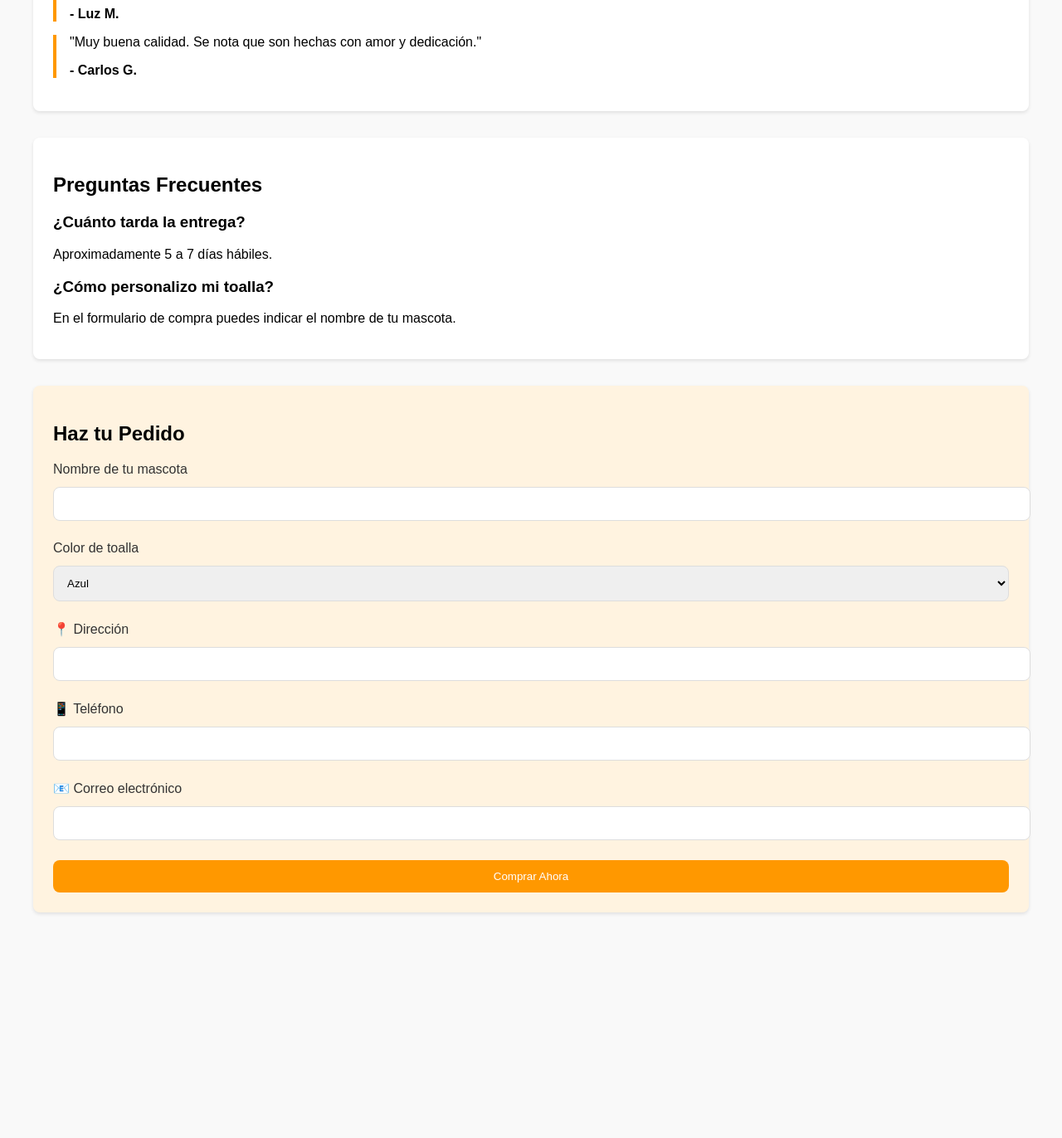
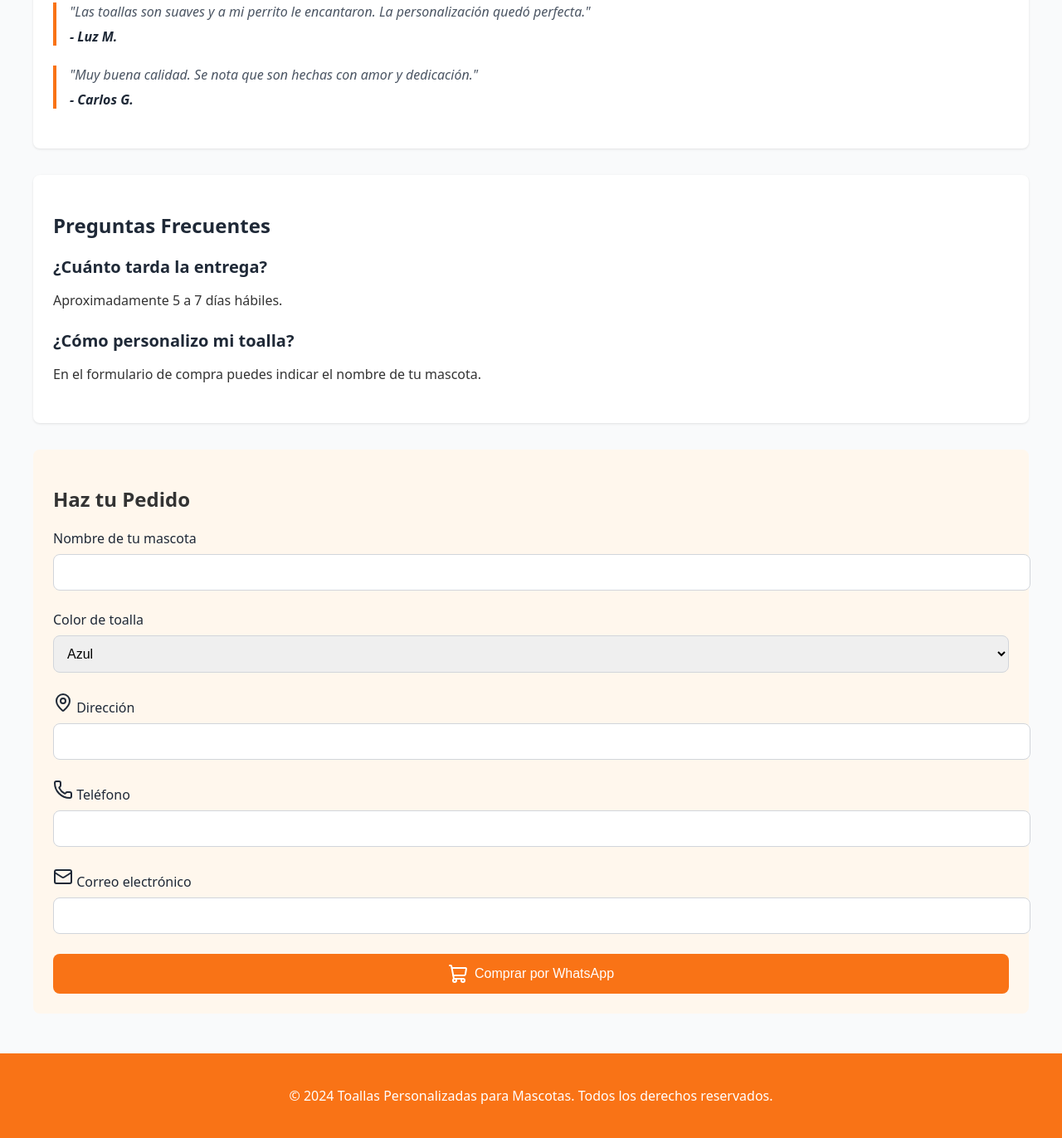
Before and after one commit to surtidomarket/petshop-uncolor, a website: page index.html in a window 1280 px wide. Shown: the part 803-2175 px from the top of the page at 83% size. Before the commit the page ends 1935 px from the top, so only its background shows below. Drawn offline with nearby package versions, Linux system fonts and the light colour scheme.

Commit message:
Update index.html

```diff
--- a/index.html
+++ b/index.html
@@ -4,26 +4,207 @@
     <meta charset="UTF-8">
     <meta name="viewport" content="width=device-width, initial-scale=1.0">
     <title>Toallas Personalizadas para Mascotas</title>
+    <script src="https://unpkg.com/lucide@latest"></script>
     <style>
-        body { font-family: Arial, sans-serif; margin: 0; padding: 0; background-color: #f9f9f9; }
-        header { background-color: #ff9800; color: white; padding: 1rem; text-align: center; }
-        nav { background-color: #ffcc80; padding: 0.5rem; text-align: center; position: sticky; top: 0; z-index: 50; box-shadow: 0 2px 4px rgba(0,0,0,0.1); }
-        nav a { margin: 0 1rem; color: #333; text-decoration: none; font-weight: bold; transition: color 0.3s; }
-        nav a:hover { color: #ff9800; }
-        .container { max-width: 1200px; margin: 0 auto; padding: 0 1rem; }
-        .carousel { display: flex; overflow-x: auto; gap: 1rem; padding: 1.5rem; background-color: #fff; border-radius: 0.5rem; box-shadow: 0 2px 4px rgba(0,0,0,0.1); margin: 2rem 0; }
-        .carousel img { width: 288px; height: 192px; object-fit: cover; border-radius: 0.5rem; transition: transform 0.3s; flex-shrink: 0; }
-        .carousel img:hover { transform: scale(1.05); }
-        .section { background-color: white; margin: 2rem 0; padding: 1.5rem; border-radius: 0.5rem; box-shadow: 0 2px 4px rgba(0,0,0,0.1); }
-        .testimonial { border-left: 4px solid #ff9800; padding-left: 1rem; margin: 1rem 0; }
-        .form { background-color: #fff3e0; padding: 1.5rem; border-radius: 0.5rem; margin: 2rem 0; box-shadow: 0 2px 4px rgba(0,0,0,0.1); }
-        .form-group { margin-bottom: 1.5rem; }
-        .form-label { display: block; font-weight: 500; margin-bottom: 0.5rem; color: #333; }
-        .form-input, .form-select { width: 100%; padding: 0.75rem; border: 1px solid #ddd; border-radius: 0.5rem; margin-top: 0.25rem; }
-        .form-input:focus, .form-select:focus { outline: none; border-color: #ff9800; box-shadow: 0 0 0 2px rgba(255,152,0,0.2); }
-        .button { width: 100%; background-color: #ff9800; color: white; padding: 0.75rem 1.5rem; border: none; border-radius: 0.5rem; font-weight: 500; cursor: pointer; transition: background-color 0.3s; }
-        .button:hover { background-color: #f57c00; }
-        footer { background-color: #ff9800; color: white; text-align: center; padding: 1.5rem; margin-top: 3rem; }
+        body {
+            font-family: system-ui, -apple-system, sans-serif;
+            margin: 0;
+            padding: 0;
+            background-color: rgb(249 250 251);
+            color: #333;
+        }
+
+        .container {
+            max-width: 1200px;
+            margin: 0 auto;
+            padding: 0 1rem;
+        }
+
+        header {
+            background-color: rgb(249 115 22);
+            color: white;
+            padding: 1.5rem 0;
+        }
+
+        header h1 {
+            font-size: 2.5rem;
+            margin-bottom: 0.5rem;
+            text-align: center;
+        }
+
+        header p {
+            font-size: 1.125rem;
+            margin: 0;
+            text-align: center;
+        }
+
+        nav {
+            background-color: rgb(254 215 170);
+            position: sticky;
+            top: 0;
+            z-index: 50;
+            box-shadow: 0 1px 3px rgba(0,0,0,0.1);
+            padding: 0.75rem 0;
+        }
+
+        nav .nav-links {
+            display: flex;
+            justify-content: center;
+            gap: 1.5rem;
+        }
+
+        nav a {
+            color: rgb(31 41 55);
+            text-decoration: none;
+            font-weight: 500;
+            transition: color 0.2s;
+        }
+
+        nav a:hover {
+            color: rgb(249 115 22);
+        }
+
+        .products {
+            display: flex;
+            overflow-x: auto;
+            gap: 1.5rem;
+            padding: 1rem 0.5rem;
+            margin: 2rem 0;
+        }
+
+        .products img {
+            width: 18rem;
+            height: 12rem;
+            object-fit: cover;
+            border-radius: 0.5rem;
+            box-shadow: 0 1px 3px rgba(0,0,0,0.1);
+            transition: transform 0.3s;
+        }
+
+        .products img:hover {
+            transform: scale(1.05);
+        }
+
+        .section {
+            background-color: white;
+            border-radius: 0.5rem;
+            box-shadow: 0 1px 3px rgba(0,0,0,0.1);
+            padding: 1.5rem;
+            margin-bottom: 2rem;
+        }
+
+        .section h2 {
+            font-size: 1.5rem;
+            margin-bottom: 1rem;
+            color: rgb(31 41 55);
+        }
+
+        .testimonial {
+            border-left: 4px solid rgb(249 115 22);
+            padding-left: 1rem;
+            margin: 1.5rem 0;
+        }
+
+        .testimonial p {
+            margin: 0.5rem 0;
+            color: rgb(75 85 99);
+            font-style: italic;
+        }
+
+        .testimonial .author {
+            font-weight: 600;
+            color: rgb(31 41 55);
+        }
+
+        .faq-item {
+            margin-bottom: 1.5rem;
+        }
+
+        .faq-item h3 {
+            font-size: 1.25rem;
+            margin-bottom: 0.5rem;
+            color: rgb(31 41 55);
+        }
+
+        .order-form {
+            background-color: rgb(255 247 237);
+            border-radius: 0.5rem;
+            padding: 1.5rem;
+            margin-bottom: 2rem;
+        }
+
+        .form-group {
+            margin-bottom: 1.5rem;
+        }
+
+        .form-label {
+            display: block;
+            font-weight: 500;
+            margin-bottom: 0.5rem;
+            color: rgb(31 41 55);
+        }
+
+        .form-label i {
+            margin-right: 0.5rem;
+            vertical-align: middle;
+        }
+
+        .form-input,
+        .form-select {
+            width: 100%;
+            padding: 0.75rem;
+            border: 1px solid rgb(209 213 219);
+            border-radius: 0.5rem;
+            font-size: 1rem;
+            transition: all 0.2s;
+        }
+
+        .form-input:focus,
+        .form-select:focus {
+            outline: none;
+            border-color: rgb(249 115 22);
+            box-shadow: 0 0 0 3px rgba(249, 115, 22, 0.1);
+        }
+
+        .submit-button {
+            width: 100%;
+            background-color: rgb(249 115 22);
+            color: white;
+            border: none;
+            border-radius: 0.5rem;
+            padding: 0.75rem;
+            font-size: 1rem;
+            font-weight: 500;
+            cursor: pointer;
+            transition: background-color 0.2s;
+            display: flex;
+            align-items: center;
+            justify-content: center;
+            gap: 0.5rem;
+        }
+
+        .submit-button:hover {
+            background-color: rgb(234 88 12);
+        }
+
+        footer {
+            background-color: rgb(249 115 22);
+            color: white;
+            padding: 1.5rem 0;
+            margin-top: 3rem;
+            text-align: center;
+        }
+
+        @media (max-width: 640px) {
+            .nav-links {
+                flex-wrap: wrap;
+            }
+
+            .products img {
+                width: 16rem;
+                height: 10rem;
+            }
+        }
     </style>
 </head>
 <body>
@@ -36,20 +217,22 @@
 
     <nav>
         <div class="container">
-            <a href="#productos">Productos</a>
-            <a href="#testimonios">Testimonios</a>
-            <a href="#faq">Preguntas Frecuentes</a>
-            <a href="#comprar">Comprar</a>
+            <div class="nav-links">
+                <a href="#productos">Productos</a>
+                <a href="#testimonios">Testimonios</a>
+                <a href="#faq">Preguntas Frecuentes</a>
+                <a href="#comprar">Comprar</a>
+            </div>
         </div>
     </nav>
 
     <main class="container">
-        <section id="productos" class="carousel">
-            <img src="https://i.ibb.co/fz9MLtyr/rosada.png" alt="Toalla Personalizada 1">
-            <img src="https://i.ibb.co/4w2rMMcL/cafe.jpg" alt="Toalla Personalizada 2">
-            <img src="https://i.ibb.co/wBXjW5P/azul.jpg" alt="Toalla Personalizada 3">
-            <img src="https://i.ibb.co/5nbRDqc/crema.jpg" alt="Toalla Personalizada 4">
-            <img src="https://i.ibb.co/P48bDDV/amarilla.jpg" alt="Toalla Personalizada 5">
+        <section id="productos" class="products">
+            <img src="https://images.unsplash.com/photo-1581888227599-779811939961?w=800&auto=format&fit=crop&q=60" alt="Toalla Rosa">
+            <img src="https://images.unsplash.com/photo-1606225457115-9b0de873c5db?w=800&auto=format&fit=crop&q=60" alt="Toalla Marrón">
+            <img src="https://images.unsplash.com/photo-1583336663277-620dc1996580?w=800&auto=format&fit=crop&q=60" alt="Toalla Azul">
+            <img src="https://images.unsplash.com/photo-1601758228041-f3b2795255f1?w=800&auto=format&fit=crop&q=60" alt="Toalla Crema">
+            <img src="https://images.unsplash.com/photo-1548199973-03cce0bbc87b?w=800&auto=format&fit=crop&q=60" alt="Toalla Amarilla">
         </section>
 
         <section class="section">
@@ -61,65 +244,111 @@
             <h2>Testimonios</h2>
             <div class="testimonial">
                 <p>"Las toallas son suaves y a mi perrito le encantaron. La personalización quedó perfecta."</p>
-                <p><strong>- Luz M.</strong></p>
+                <p class="author">- Luz M.</p>
             </div>
             <div class="testimonial">
                 <p>"Muy buena calidad. Se nota que son hechas con amor y dedicación."</p>
-                <p><strong>- Carlos G.</strong></p>
+                <p class="author">- Carlos G.</p>
             </div>
         </section>
 
         <section id="faq" class="section">
             <h2>Preguntas Frecuentes</h2>
-            <div>
+            <div class="faq-item">
                 <h3>¿Cuánto tarda la entrega?</h3>
                 <p>Aproximadamente 5 a 7 días hábiles.</p>
             </div>
-            <div>
+            <div class="faq-item">
                 <h3>¿Cómo personalizo mi toalla?</h3>
                 <p>En el formulario de compra puedes indicar el nombre de tu mascota.</p>
             </div>
         </section>
 
-        <section id="comprar" class="form">
+        <section id="comprar" class="order-form">
             <h2>Haz tu Pedido</h2>
-            <form id="orderForm">
+            <form id="orderForm" onsubmit="handleSubmit(event)">
                 <div class="form-group">
-                    <label class="form-label">Nombre de tu mascota</label>
-                    <input type="text" class="form-input" id="petName" required>
+                    <label class="form-label" for="petName">Nombre de tu mascota</label>
+                    <input type="text" id="petName" class="form-input" required>
                 </div>
 
                 <div class="form-group">
-                    <label class="form-label">Color de toalla</label>
-                    <select class="form-select" id="color">
+                    <label class="form-label" for="color">Color de toalla</label>
+                    <select id="color" class="form-select">
                         <option>Azul</option>
                         <option>Rosa</option>
                         <option>Verde</option>
                         <option>Amarillo</option>
-                        <option>marron</option>
-                        <option>gris</option>
-                        <option>blanco</option>
-                        <option>Verde</option>
-                        <option>crema</option>
+                        <option>Marrón</option>
+                        <option>Gris</option>
+                        <option>Blanco</option>
+                        <option>Crema</option>
                     </select>
                 </div>
 
                 <div class="form-group">
-                    <label class="form-label">📍 Dirección</label>
-                    <input type="text" class="form-input" id="address" required>
+                    <label class="form-label" for="address">
+                        <i data-lucide="map-pin"></i> Dirección
+                    </label>
+                    <input type="text" id="address" class="form-input" required>
                 </div>
 
                 <div class="form-group">
-                    <label class="form-label">📱 Teléfono</label>
-                    <input type="tel" class="form-input" id="phone" required>
+                    <label class="form-label" for="phone">
+                        <i data-lucide="phone"></i> Teléfono
+                    </label>
+                    <input type="tel" id="phone" class="form-input" required>
                 </div>
 
                 <div class="form-group">
-                    <label class="form-label">📧 Correo electrónico</label>
-                    <input type="email" class="form-input" id="email" required>
+                    <label class="form-label" for="email">
+                        <i data-lucide="mail"></i> Correo electrónico
+                    </label>
+                    <input type="email" id="email" class="form-input" required>
                 </div>
 
-                <button type="submit" class="button">Comprar Ahora</button>
+                <button type="submit" class="submit-button">
+                    <i data-lucide="shopping-cart"></i>
+                    Comprar por WhatsApp
+                </button>
             </form>
         </section>
     </main>
+
+    <footer>
+        <div class="container">
+            <p>© 2024 Toallas Personalizadas para Mascotas. Todos los derechos reservados.</p>
+        </div>
+    </footer>
+
+    <script>
+        // Initialize Lucide icons
+        lucide.createIcons();
+
+        // Form submission handler
+        function handleSubmit(event) {
+            event.preventDefault();
+
+            const formData = {
+                petName: document.getElementById('petName').value,
+                color: document.getElementById('color').value,
+                address: document.getElementById('address').value,
+                phone: document.getElementById('phone').value,
+                email: document.getElementById('email').value
+            };
+
+            const message = `
+🐾 Nuevo Pedido de Toalla Personalizada 🐾
+
+Nombre de mascota: ${formData.petName}
+Color: ${formData.color}
+Dirección: ${formData.address}
+Teléfono: ${formData.phone}
+Email: ${formData.email}
+            `;
+
+            window.open(`https://wa.me/573222553397?text=${encodeURIComponent(message)}`, '_blank');
+        }
+    </script>
+</body>
+</html>
```
